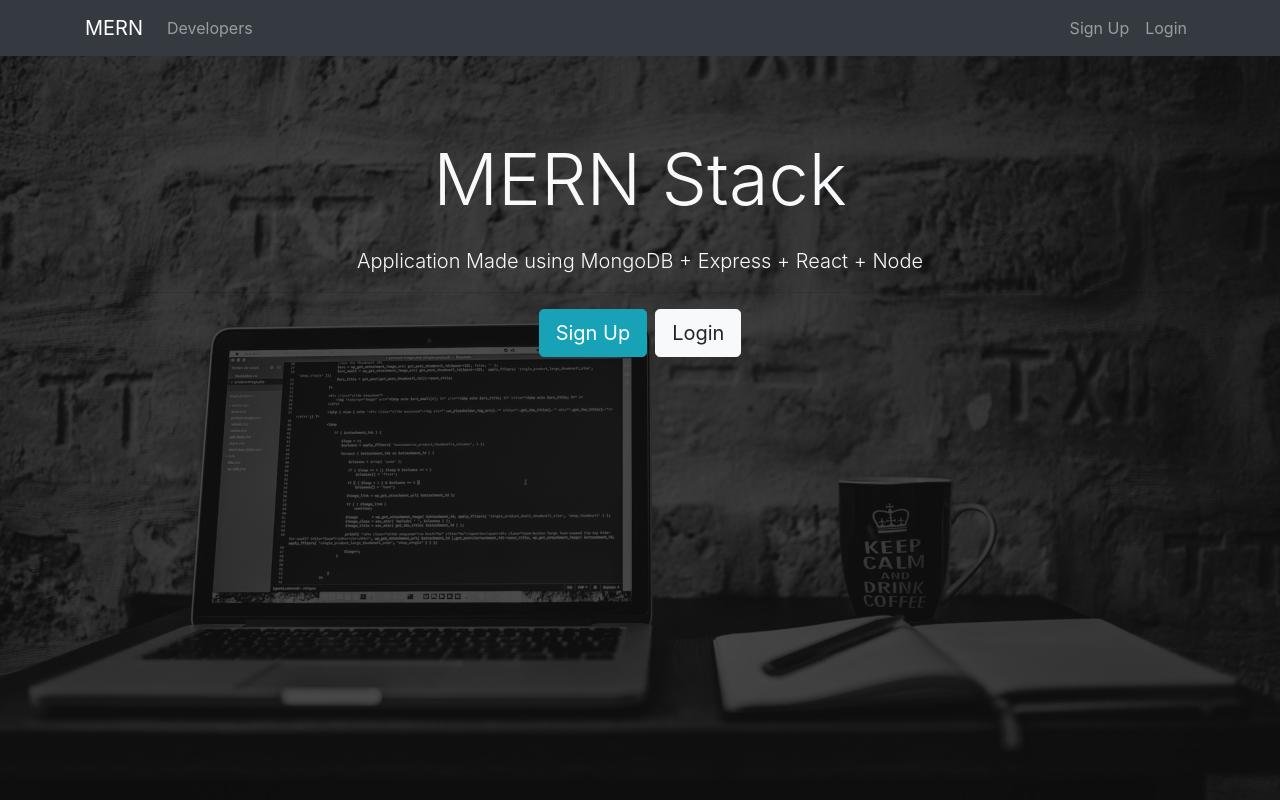
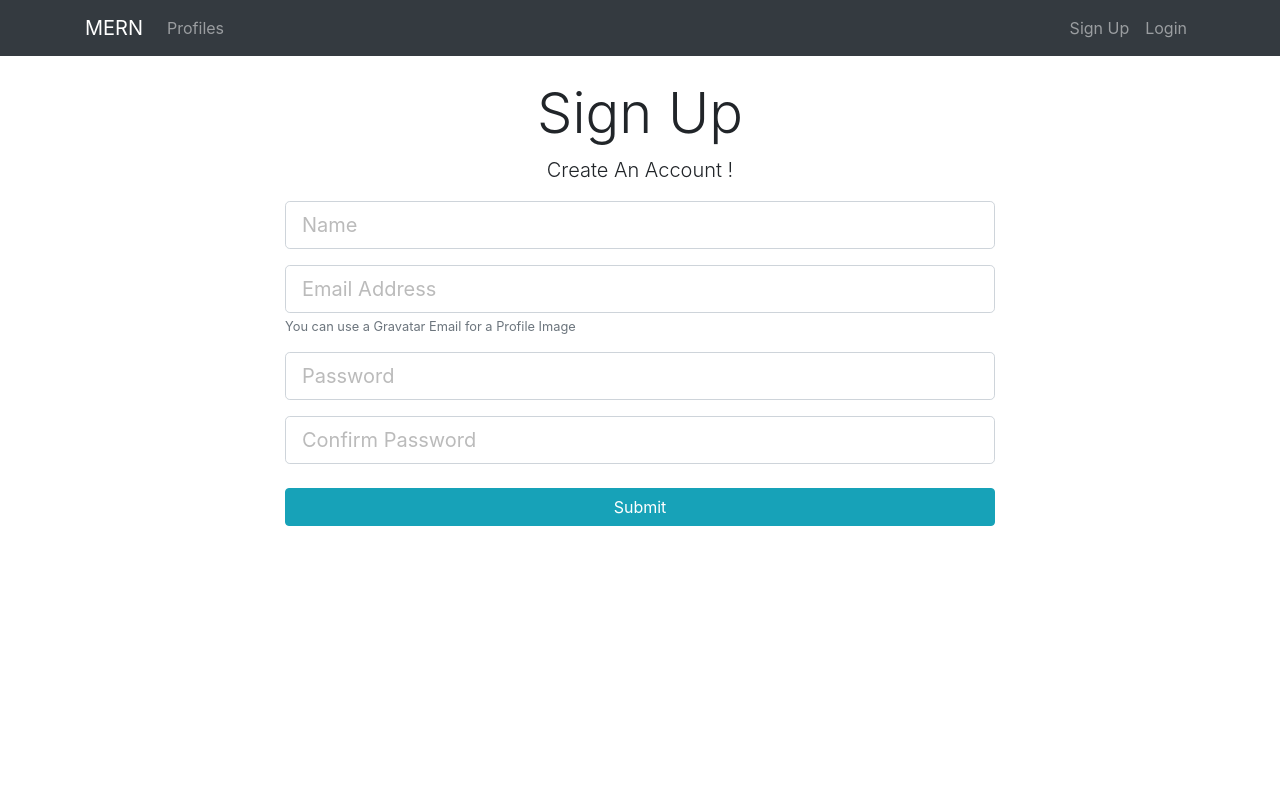
Before and after one commit to SimasDei/MERN-stack-two, a React (Create React App) app in the folder client/: page /register in a window 1280 px wide. Shown: the top 800 px of the page. Built offline with nearby package versions, Linux system fonts and the light colour scheme.

Commit message:
add register and login components

```diff
--- a/client/package.json
+++ b/client/package.json
@@ -5,6 +5,7 @@
   "dependencies": {
     "react": "^16.6.3",
     "react-dom": "^16.6.3",
+    "react-router-dom": "^4.3.1",
     "react-scripts": "2.1.1"
   },
   "scripts": {
--- a/client/src/App.js
+++ b/client/src/App.js
@@ -1,17 +1,28 @@
 import React, { Component } from 'react';
+import { BrowserRouter as Router, Route } from 'react-router-dom';
+
+//  Components
 import Navbar from './components/layout/Navbar';
 import Footer from './components/layout/Footer';
 import Landing from './components/layout/Landing';
+import Register from './components/auth/Register';
+import Login from './components/auth/Login';
 import './App.css';
 
 class App extends Component {
   render() {
     return (
-      <div className="App">
-        <Navbar />
-        <Landing />
-        <Footer />
-      </div>
+      <Router>
+        <div className="App">
+          <Navbar />
+          <Route exact path="/" component={Landing} />
+          <div className="container">
+            <Route path="/register" component={Register} />
+            <Route path="/login" component={Login} />
+          </div>
+          <Footer />
+        </div>
+      </Router>
     );
   }
 }
--- /dev/null
+++ b/client/src/components/auth/Login.js
@@ -0,0 +1,69 @@
+import React, { Component } from 'react';
+
+class Login extends Component {
+  constructor() {
+    super();
+    this.state = {
+      name: '',
+      email: ''
+    };
+
+    this.onChange = this.onChange.bind(this);
+    this.onSubmit = this.onSubmit.bind(this);
+  }
+
+  onChange = e => {
+    this.setState({
+      [e.target.name]: e.target.value
+    });
+  };
+
+  onSubmit = e => {
+    e.preventDefault();
+    const loggedInUser = {
+      email: this.state.email,
+      password: this.state.password
+    };
+
+    console.log(loggedInUser);
+  };
+
+  render() {
+    return (
+      <div className="login" style={{ height: '100vh' }}>
+        <div className="container">
+          <div className="row">
+            <div className="col-md-8 m-auto">
+              <h1 className="display-4 text-center">Log In</h1>
+              <p className="lead text-center">
+                Sign in to your DevConnector account
+              </p>
+              <form onSubmit={this.onSubmit}>
+                <div className="form-group">
+                  <input
+                    type="email"
+                    className="form-control form-control-lg"
+                    placeholder="Email Address"
+                    name="email"
+                    onChange={this.onChange}
+                  />
+                </div>
+                <div className="form-group">
+                  <input
+                    type="password"
+                    className="form-control form-control-lg"
+                    placeholder="Password"
+                    name="password"
+                    onChange={this.onChange}
+                  />
+                </div>
+                <input type="submit" className="btn btn-info btn-block mt-4" />
+              </form>
+            </div>
+          </div>
+        </div>
+      </div>
+    );
+  }
+}
+export default Login;
--- /dev/null
+++ b/client/src/components/auth/Register.js
@@ -0,0 +1,103 @@
+import React, { Component } from 'react';
+
+class Register extends Component {
+  constructor() {
+    super();
+    this.state = {
+      name: '',
+      email: '',
+      password: '',
+      password2: '',
+      errors: {}
+    };
+
+    this.onChange = this.onChange.bind(this);
+    this.onSubmit = this.onSubmit.bind(this);
+  }
+
+  onChange = e => {
+    this.setState({
+      [e.target.name]: e.target.value
+    });
+  };
+
+  onSubmit = e => {
+    e.preventDefault();
+    const newUser = {
+      name: this.state.name,
+      email: this.state.email,
+      password: this.state.password,
+      password2: this.state.password2
+    };
+
+    console.log(newUser);
+  };
+
+  render() {
+    return (
+      <div style={{ height: '100vh' }}>
+        <div className="register">
+          <div className="container">
+            <div className="row">
+              <div className="col-md-8 m-auto">
+                <h1 className="display-4 text-center">Sign Up</h1>
+                <p className="lead text-center">Create An Account !</p>
+                <form onSubmit={this.onSubmit}>
+                  <div className="form-group">
+                    <input
+                      type="text"
+                      className="form-control form-control-lg"
+                      placeholder="Name"
+                      name="name"
+                      value={this.state.name}
+                      onChange={this.onChange}
+                    />
+                  </div>
+                  <div className="form-group">
+                    <input
+                      type="email"
+                      className="form-control form-control-lg"
+                      placeholder="Email Address"
+                      name="email"
+                      value={this.state.email}
+                      onChange={this.onChange}
+                    />
+                    <small className="form-text text-muted">
+                      You can use a Gravatar Email for a Profile Image
+                    </small>
+                  </div>
+                  <div className="form-group">
+                    <input
+                      type="password"
+                      className="form-control form-control-lg"
+                      placeholder="Password"
+                      name="password"
+                      value={this.state.password}
+                      onChange={this.onChange}
+                    />
+                  </div>
+                  <div className="form-group">
+                    <input
+                      type="password"
+                      className="form-control form-control-lg"
+                      placeholder="Confirm Password"
+                      name="password2"
+                      value={this.state.password2}
+                      onChange={this.onChange}
+                    />
+                  </div>
+                  <input
+                    type="submit"
+                    className="btn btn-info btn-block mt-4"
+                  />
+                </form>
+              </div>
+            </div>
+          </div>
+        </div>
+      </div>
+    );
+  }
+}
+
+export default Register;
--- a/client/src/components/layout/Landing.js
+++ b/client/src/components/layout/Landing.js
@@ -1,4 +1,5 @@
 import React, { Component } from 'react';
+import { Link } from 'react-router-dom';
 
 class Landing extends Component {
   render() {
@@ -14,12 +15,12 @@
                   Application Made using MongoDB + Express + React + Node
                 </p>
                 <hr />
-                <a href="register.html" class="btn btn-lg btn-info mr-2">
+                <Link to="/register" class="btn btn-lg btn-info mr-2">
                   Sign Up
-                </a>
-                <a href="login.html" class="btn btn-lg btn-light">
+                </Link>
+                <Link to="/login" class="btn btn-lg btn-light">
                   Login
-                </a>
+                </Link>
               </div>
             </div>
           </div>
--- a/client/src/components/layout/Navbar.js
+++ b/client/src/components/layout/Navbar.js
@@ -1,13 +1,14 @@
 import React, { Component } from 'react';
+import { Link } from 'react-router-dom';
 
 class Navbar extends Component {
   render() {
     return (
       <nav className="navbar navbar-expand-sm navbar-dark bg-dark mb-4">
         <div className="container">
-          <a href="/" className="navbar-brand">
+          <Link to="/" className="navbar-brand">
             MERN
-          </a>
+          </Link>
           <button
             className="navbar-toggler"
             type="button"
@@ -20,22 +21,22 @@
           <div className="collapse navbar-collapse" id="mobile-nav">
             <ul className="navbar-nav mr-auto">
               <li className="nav-item">
-                <a href="/" className="nav-link">
-                  Developers
-                </a>
+                <Link to="/profiles" className="nav-link">
+                  Profiles
+                </Link>
               </li>
             </ul>
 
             <ul className="navbar-nav ml-auto">
               <li className="nav-item">
-                <a href="/" className="nav-link">
+                <Link to="/register" className="nav-link">
                   Sign Up
-                </a>
+                </Link>
               </li>
               <li className="nav-item">
-                <a href="/" className="nav-link">
+                <Link to="/login" className="nav-link">
                   Login
-                </a>
+                </Link>
               </li>
             </ul>
           </div>
```
Also changed, not shown: 1 other file (tests, documents, lock files or other folders).
